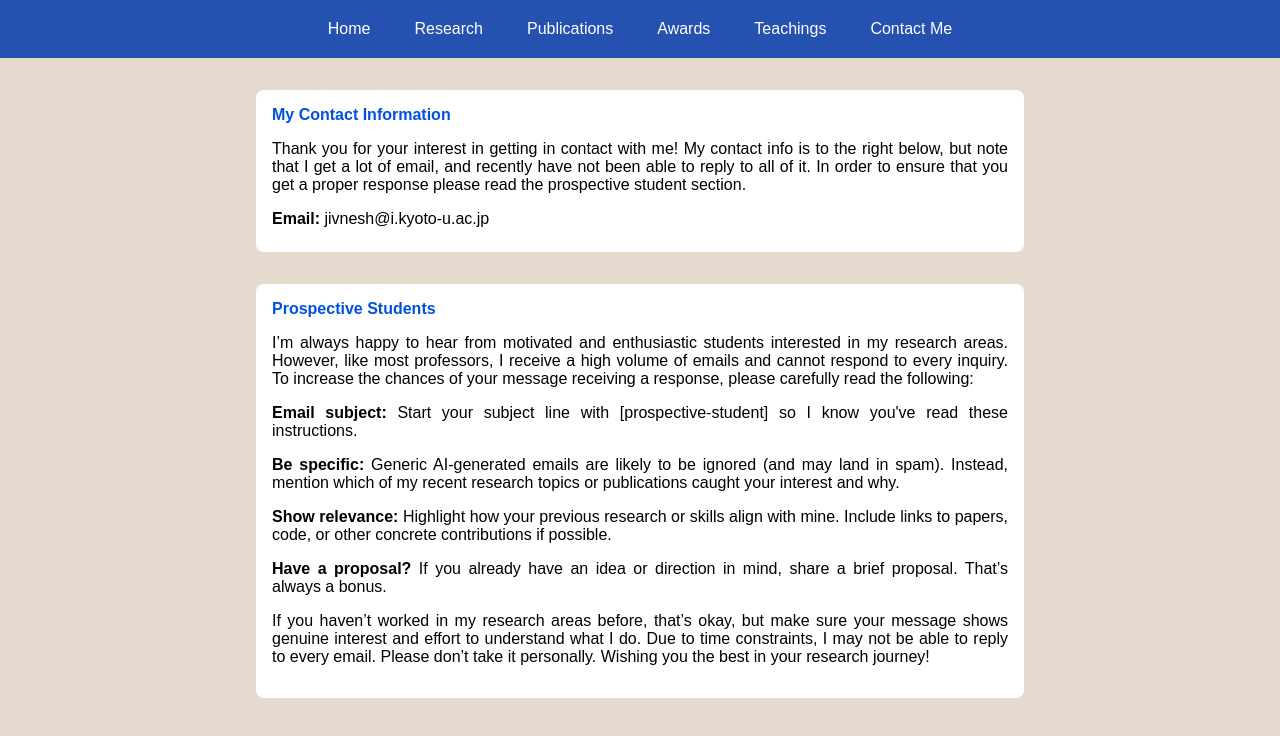
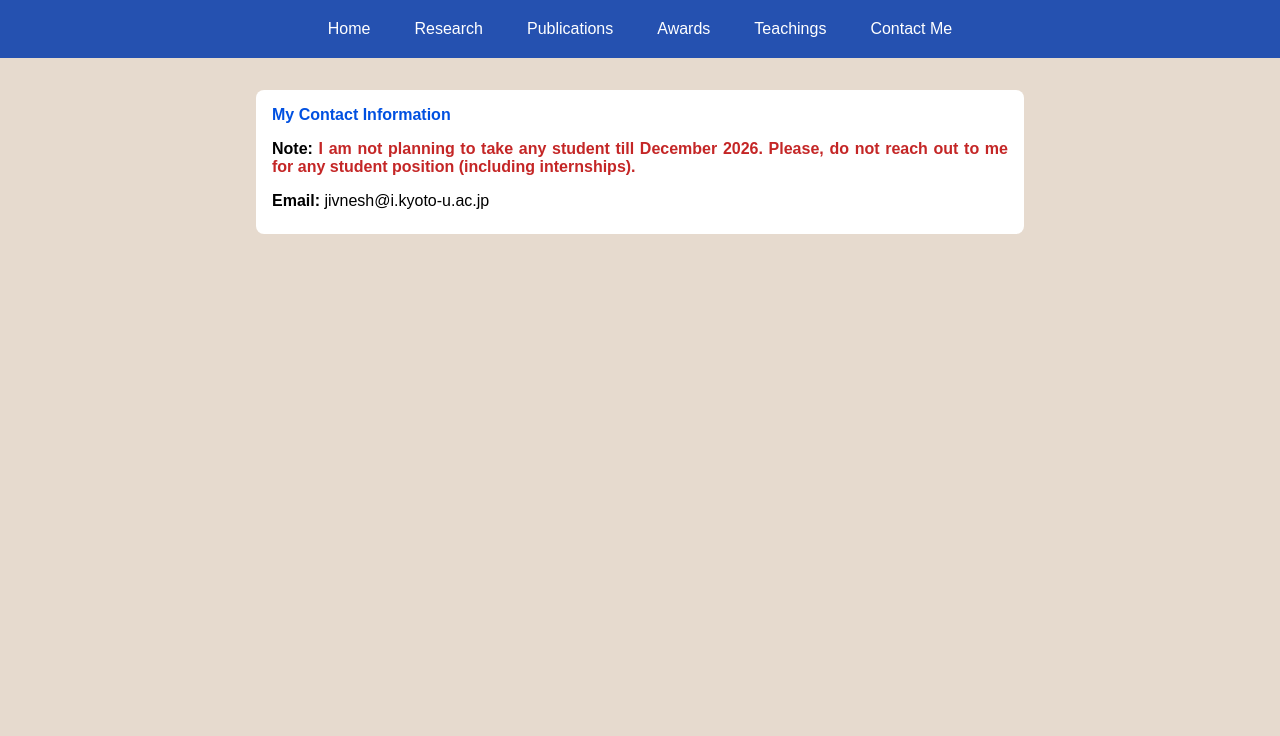
Before and after one commit to Jivnesh/jivnesh.github.io, a website: page students.html in a window 1280 px wide. Drawn offline with nearby package versions, Linux system fonts and the light colour scheme.

Commit message:
no intern

```diff
--- a/students.html
+++ b/students.html
@@ -26,14 +26,15 @@
     <div class="students__data1">
       <p class="students__data2__title">My Contact Information</p>
       <div class="students__data2__students">
-        <p>
-          Thank you for your interest in getting in contact with me! My contact info is to the right below, but note that I get a lot of email, and recently have not been able to reply to all of it. In order to ensure that you get a proper response please read the prospective student section. </p>
+        <!-- <p>
+          Thank you for your interest in getting in contact with me! My contact info is to the right below, but note that I get a lot of email, and recently have not been able to reply to all of it. In order to ensure that you get a proper response please read the prospective student section. </p> -->
+         <p><b>Note:</b> <span style="font-weight:590;; color:rgba(191, 22, 22, 0.93);">I am not planning to take any student till December 2026. Please, do not reach out to me for any student position (including internships).</span> </p>
         <p><b>Email:</b> jivnesh@i.kyoto-u.ac.jp</p>
       </div>
     </div>
   </div>
 
-  <div class="students">
+  <!-- <div class="students">
     <div class="students__data1">
       <p class="students__data2__title">Prospective Students</p>
       <div class="students__data2__students">
@@ -41,7 +42,7 @@
           <p>I’m always happy to hear from motivated and enthusiastic students interested in my research areas. However, like most professors, I receive a high volume of emails and cannot respond to every inquiry. To increase the chances of your message receiving a response, please carefully read the following:</p>
 
             <p><strong>Email subject:</strong> Start your subject line with <code>[prospective-student]</code> so I know you've read these instructions.</p>
-            <p><strong>Be specific:</strong> Generic AI-generated emails are likely to be ignored (and may land in spam). Instead, mention which of my recent research topics or publications caught your interest and why.</p>
+            <p><strong>Be specific:</strong> Generic AI-generated emails are likely to be ignored (and may land in spam). Instead, mention why you are interested in working with me.</p>
             <p> <strong>Show relevance:</strong> Highlight how your previous research or skills align with mine. Include links to papers, code, or other concrete contributions if possible.</p>
             <p><strong>Have a proposal?</strong> If you already have an idea or direction in mind, share a brief proposal. That’s always a bonus.</p>
 
@@ -50,7 +51,7 @@
         </p>
       </div>
     </div>
-  </div>
+  </div> -->
 
   <!--
   <div class="publications">
```
